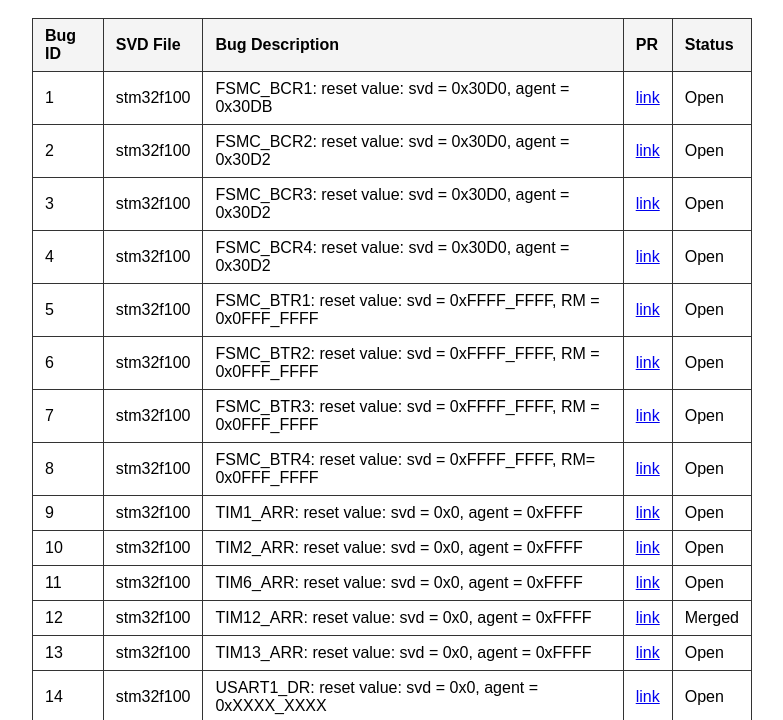
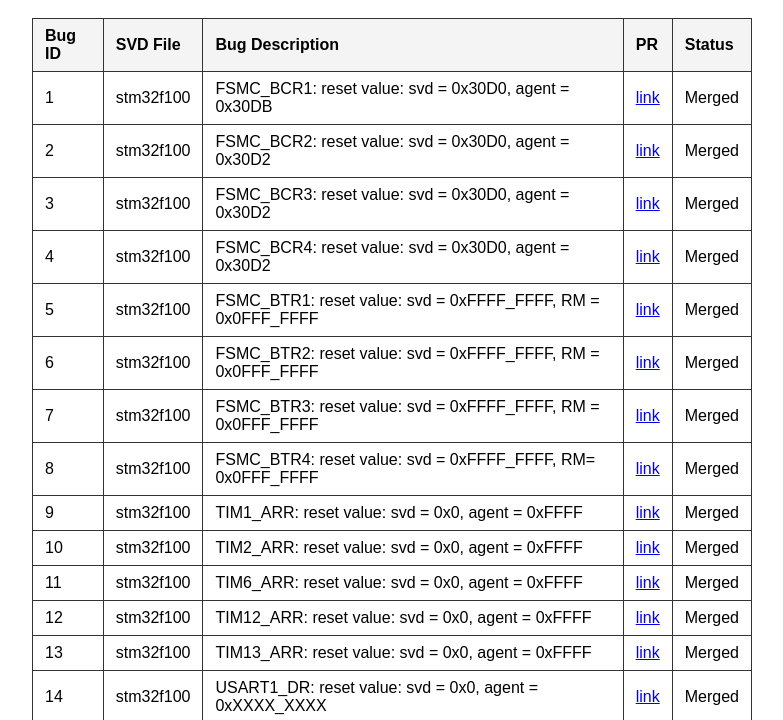
Before and after one commit to Ramla-I/LIDAR, a plain HTML site: page docs/index.html in a window 1280 px wide. Shown: the part 80-800 px from the top of the page, without its empty margins (248-1031 px from the left). Drawn offline with Linux system fonts and the light colour scheme.

Commit message:
Update bug statuses in SVD documentation
Updated the status of several bugs as their PR is now merged

```diff
--- a/docs/index.html
+++ b/docs/index.html
@@ -36,20 +36,20 @@
   </h1>
 <table>
 <tr><th>Bug ID</th> <th>SVD File</th> <th>Bug Description</th> <th>PR</th> <th>Status</th></tr>
-<tr><td>1</td> <td>stm32f100</td> <td>FSMC_BCR1: reset value: svd = 0x30D0, agent = 0x30DB</td> <td><a href="https://github.com/stm32-rs/stm32-rs/pull/1269">link</a></td> <td>Open</td></tr>
-<tr><td>2</td> <td>stm32f100</td> <td>FSMC_BCR2: reset value: svd = 0x30D0, agent = 0x30D2</td> <td><a href="https://github.com/stm32-rs/stm32-rs/pull/1269">link</a></td> <td>Open</td></tr>
-<tr><td>3</td> <td>stm32f100</td> <td>FSMC_BCR3: reset value: svd = 0x30D0, agent = 0x30D2</td> <td><a href="https://github.com/stm32-rs/stm32-rs/pull/1269">link</a></td> <td>Open</td></tr>
-<tr><td>4</td> <td>stm32f100</td> <td>FSMC_BCR4: reset value: svd = 0x30D0, agent = 0x30D2</td> <td><a href="https://github.com/stm32-rs/stm32-rs/pull/1269">link</a></td> <td>Open</td></tr>
-<tr><td>5</td> <td>stm32f100</td> <td>FSMC_BTR1: reset value: svd = 0xFFFF_FFFF, RM = 0x0FFF_FFFF</td> <td><a href="https://github.com/stm32-rs/stm32-rs/pull/1269">link</a></td> <td>Open</td></tr>
-<tr><td>6</td> <td>stm32f100</td> <td>FSMC_BTR2: reset value: svd = 0xFFFF_FFFF, RM = 0x0FFF_FFFF</td> <td><a href="https://github.com/stm32-rs/stm32-rs/pull/1269">link</a></td> <td>Open</td></tr>
-<tr><td>7</td> <td>stm32f100</td> <td>FSMC_BTR3: reset value: svd = 0xFFFF_FFFF, RM = 0x0FFF_FFFF</td> <td><a href="https://github.com/stm32-rs/stm32-rs/pull/1269">link</a></td> <td>Open</td></tr>
-<tr><td>8</td> <td>stm32f100</td> <td>FSMC_BTR4: reset value: svd = 0xFFFF_FFFF, RM= 0x0FFF_FFFF</td> <td><a href="https://github.com/stm32-rs/stm32-rs/pull/1269">link</a></td> <td>Open</td></tr>
-<tr><td>9</td> <td>stm32f100</td> <td>TIM1_ARR: reset value: svd = 0x0, agent = 0xFFFF</td> <td><a href="https://github.com/stm32-rs/stm32-rs/pull/1269">link</a></td> <td>Open</td></tr>
-<tr><td>10</td> <td>stm32f100</td> <td>TIM2_ARR: reset value: svd = 0x0, agent = 0xFFFF</td> <td><a href="https://github.com/stm32-rs/stm32-rs/pull/1269">link</a></td> <td>Open</td></tr>
-<tr><td>11</td> <td>stm32f100</td> <td>TIM6_ARR: reset value: svd = 0x0, agent = 0xFFFF</td> <td><a href="https://github.com/stm32-rs/stm32-rs/pull/1269">link</a></td> <td>Open</td></tr>
+<tr><td>1</td> <td>stm32f100</td> <td>FSMC_BCR1: reset value: svd = 0x30D0, agent = 0x30DB</td> <td><a href="https://github.com/stm32-rs/stm32-rs/pull/1269">link</a></td> <td>Merged</td></tr>
+<tr><td>2</td> <td>stm32f100</td> <td>FSMC_BCR2: reset value: svd = 0x30D0, agent = 0x30D2</td> <td><a href="https://github.com/stm32-rs/stm32-rs/pull/1269">link</a></td> <td>Merged</td></tr>
+<tr><td>3</td> <td>stm32f100</td> <td>FSMC_BCR3: reset value: svd = 0x30D0, agent = 0x30D2</td> <td><a href="https://github.com/stm32-rs/stm32-rs/pull/1269">link</a></td> <td>Merged</td></tr>
+<tr><td>4</td> <td>stm32f100</td> <td>FSMC_BCR4: reset value: svd = 0x30D0, agent = 0x30D2</td> <td><a href="https://github.com/stm32-rs/stm32-rs/pull/1269">link</a></td> <td>Merged</td></tr>
+<tr><td>5</td> <td>stm32f100</td> <td>FSMC_BTR1: reset value: svd = 0xFFFF_FFFF, RM = 0x0FFF_FFFF</td> <td><a href="https://github.com/stm32-rs/stm32-rs/pull/1269">link</a></td> <td>Merged</td></tr>
+<tr><td>6</td> <td>stm32f100</td> <td>FSMC_BTR2: reset value: svd = 0xFFFF_FFFF, RM = 0x0FFF_FFFF</td> <td><a href="https://github.com/stm32-rs/stm32-rs/pull/1269">link</a></td> <td>Merged</td></tr>
+<tr><td>7</td> <td>stm32f100</td> <td>FSMC_BTR3: reset value: svd = 0xFFFF_FFFF, RM = 0x0FFF_FFFF</td> <td><a href="https://github.com/stm32-rs/stm32-rs/pull/1269">link</a></td> <td>Merged</td></tr>
+<tr><td>8</td> <td>stm32f100</td> <td>FSMC_BTR4: reset value: svd = 0xFFFF_FFFF, RM= 0x0FFF_FFFF</td> <td><a href="https://github.com/stm32-rs/stm32-rs/pull/1269">link</a></td> <td>Merged</td></tr>
+<tr><td>9</td> <td>stm32f100</td> <td>TIM1_ARR: reset value: svd = 0x0, agent = 0xFFFF</td> <td><a href="https://github.com/stm32-rs/stm32-rs/pull/1269">link</a></td> <td>Merged</td></tr>
+<tr><td>10</td> <td>stm32f100</td> <td>TIM2_ARR: reset value: svd = 0x0, agent = 0xFFFF</td> <td><a href="https://github.com/stm32-rs/stm32-rs/pull/1269">link</a></td> <td>Merged</td></tr>
+<tr><td>11</td> <td>stm32f100</td> <td>TIM6_ARR: reset value: svd = 0x0, agent = 0xFFFF</td> <td><a href="https://github.com/stm32-rs/stm32-rs/pull/1269">link</a></td> <td>Merged</td></tr>
 <tr><td>12</td> <td>stm32f100</td> <td>TIM12_ARR: reset value: svd = 0x0, agent = 0xFFFF</td> <td><a href="https://github.com/stm32-rs/stm32-rs/pull/1264">link</a></td> <td>Merged</td></tr>
-<tr><td>13</td> <td>stm32f100</td> <td>TIM13_ARR: reset value: svd = 0x0, agent = 0xFFFF</td> <td><a href="https://github.com/stm32-rs/stm32-rs/pull/1269">link</a></td> <td>Open</td></tr>
-<tr><td>14</td> <td>stm32f100</td> <td>USART1_DR: reset value: svd = 0x0, agent = 0xXXXX_XXXX</td> <td><a href="https://github.com/stm32-rs/stm32-rs/pull/1269">link</a></td> <td>Open</td></tr>
+<tr><td>13</td> <td>stm32f100</td> <td>TIM13_ARR: reset value: svd = 0x0, agent = 0xFFFF</td> <td><a href="https://github.com/stm32-rs/stm32-rs/pull/1269">link</a></td> <td>Merged</td></tr>
+<tr><td>14</td> <td>stm32f100</td> <td>USART1_DR: reset value: svd = 0x0, agent = 0xXXXX_XXXX</td> <td><a href="https://github.com/stm32-rs/stm32-rs/pull/1269">link</a></td> <td>Merged</td></tr>
 <tr><td>15</td> <td>stm32f405</td> <td>TIM6_ARR: reset value: svd = 0x0, agent = 0xFFFF</td> <td></td> <td></td></tr>
 <tr><td>16</td> <td>stm32f405</td> <td>FSMC_BCR1: reset value: svd = 0x30D0, agent = 0x30DB</td> <td></td> <td></td></tr>
 <tr><td>17</td> <td>stm32f405</td> <td>FSMC_BCR2: reset value: svd = 0x30D0, RM = 0x30D2</td> <td></td> <td></td></tr>
```
